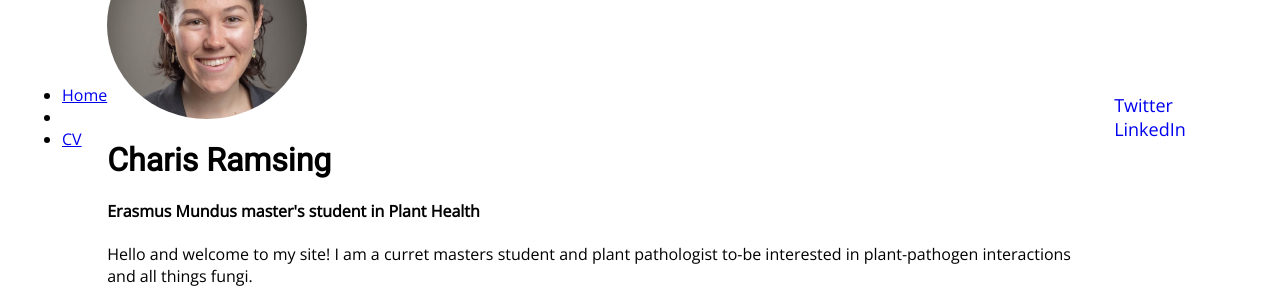
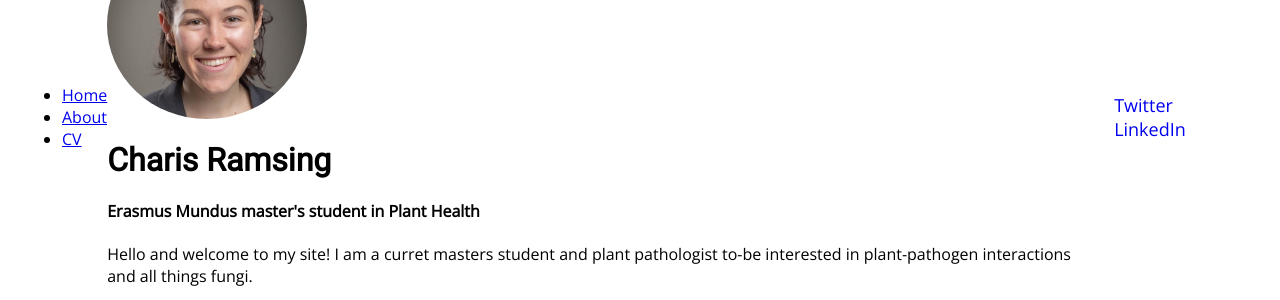
Before and after one commit to cramsing/cramsing.github.io, a Jekyll site: the page built from index.html, in a window 1280 px wide. Shown: the part 334-634 px from the top of the page. Built offline with Jekyll 4.4.1, drawn with Linux system fonts in a browser that asks for light colours.

Commit message:
Update default.html

```diff
--- a/_layouts/default.html
+++ b/_layouts/default.html
@@ -9,7 +9,7 @@
     <nav>
     <ul>
       <li><a href="/">Home</a></li>
-      <li><a href="/about"><About</a></li>
+      <li><a href="/about">About</a></li>
       <li><a href="/cv">CV</a></li>
      </ul>
    </nav>
```
